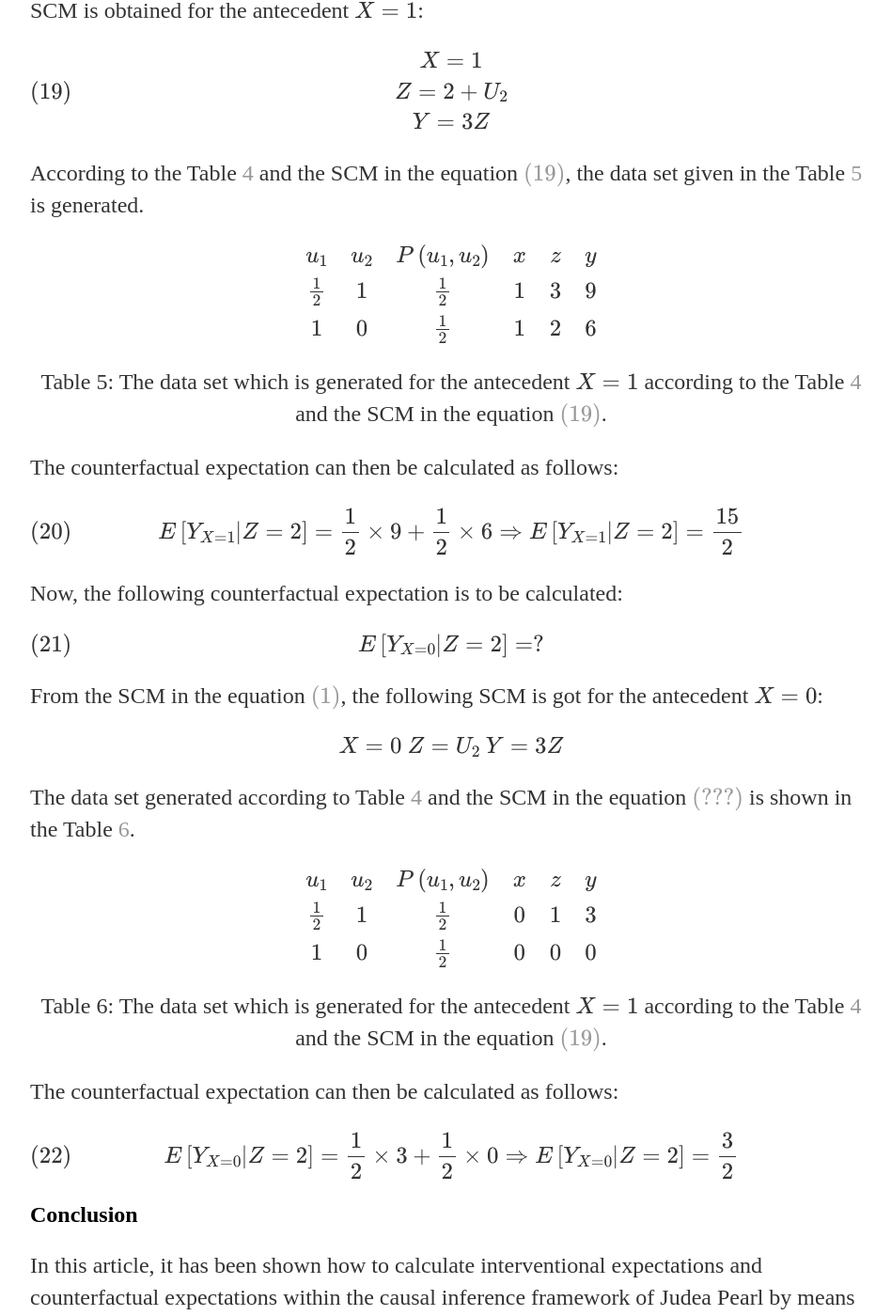
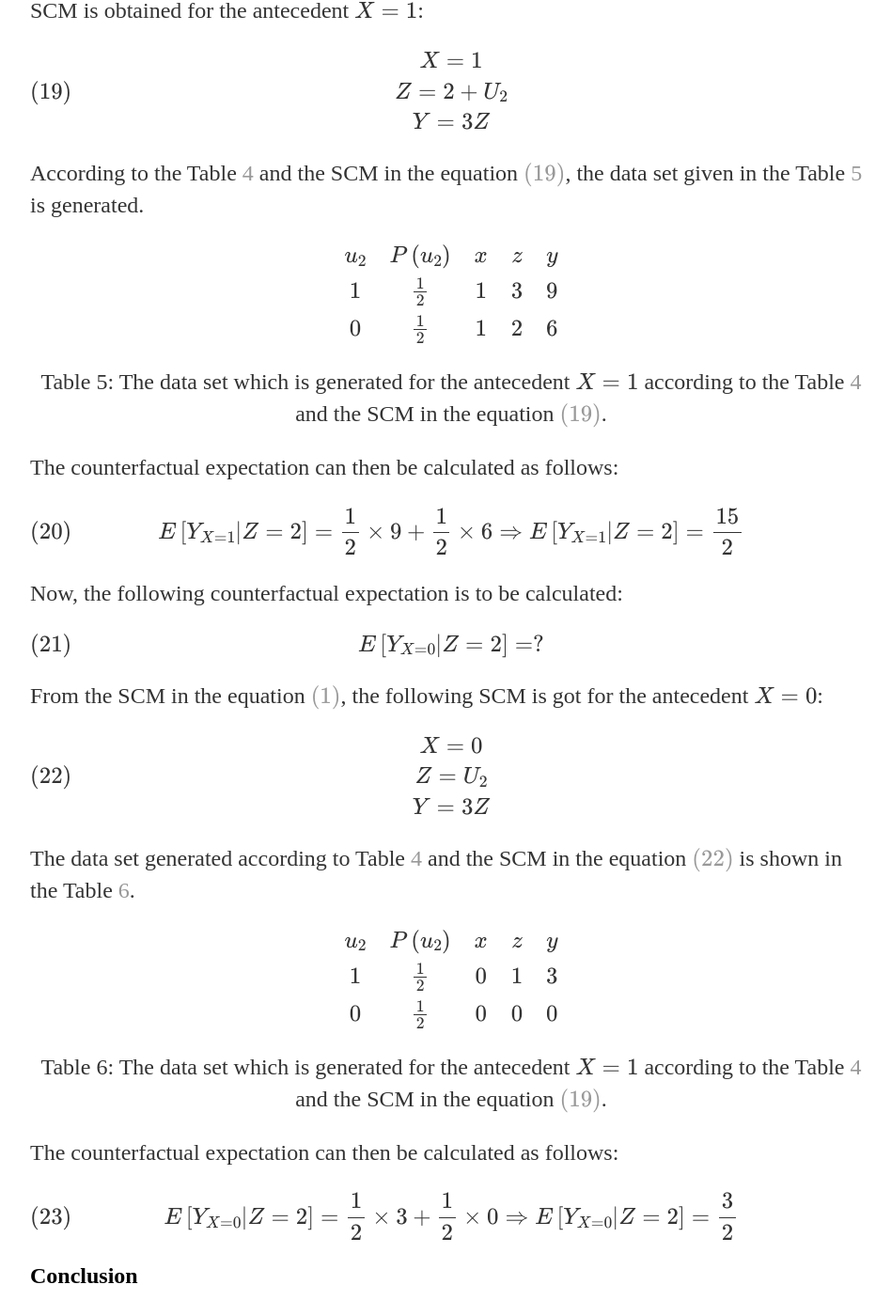
Before and after one commit to SaffetGokcenSen/saffetgokcensen.github.io, a Jekyll site: the page built from _posts/2024-04-05-interventional-expectations-versus-counterfactual-expectations.md, in a window 1280 px wide and 1400 px high, scrolled down 5482 px. Shown: the whole window at 94% size, without its empty margins (160-1108 px from the left). Built offline with Jekyll 4.4.1, drawn with Linux system fonts in a browser that asks for light colours.

Commit message:
corrected a typo

```diff
--- a/_posts/2024-04-05-interventional-expectations-versus-counterfactual-expectations.md
+++ b/_posts/2024-04-05-interventional-expectations-versus-counterfactual-expectations.md
@@ -198,10 +198,10 @@ the following SCM is obtained for the antecedent $X=1$:
 According to the Table <a href="#table4">4</a> and the SCM in the equation
 \eqref{SCM1Counter1}, the data set given in the Table <a href="#table5">5</a> is
 generated.
-\begin{array}{cccccc}
-u_{1} & u_{2} & P\left(u_{1},u_{2}\right) & x & z & y \newline
-\frac{1}{2} & 1 & \frac{1}{2} & 1 & 3 & 9 \newline
-1 & 0 & \frac{1}{2} & 1 & 2 & 6 \newline
+\begin{array}{ccccc}
+u_{2} & P\left(u_{2}\right) & x & z & y \newline
+1 & \frac{1}{2} & 1 & 3 & 9 \newline
+0 & \frac{1}{2} & 1 & 2 & 6 \newline
 \notag
 \end{array}
 <p id="table5" align="center"> Table 5: The data set which is generated for the
@@ -220,16 +220,16 @@ Now, the following counterfactual expectation is to be calculated:
 From the SCM in the equation \eqref{SCM1}, the following SCM is got for the
 antecedent $X=0$:
 \begin{gather}
-	X=0 \notag \\
-	Z=U_{2} \label{SCM1Counter2} \\
+	X=0 \notag \newline
+	Z=U_{2} \label{SCM1Counter2} \newline
 	Y=3Z \notag
 \end{gather}
 The data set generated according to Table <a href="#table4">4</a> and the SCM in
 the equation \eqref{SCM1Counter2} is shown in the Table <a href="#table6">6</a>.
-\begin{array}{cccccc}
-u_{1} & u_{2} & P\left(u_{1},u_{2}\right) & x & z & y \newline
-\frac{1}{2} & 1 & \frac{1}{2} & 0 & 1 & 3 \newline
-1 & 0 & \frac{1}{2} & 0 & 0 & 0 \newline
+\begin{array}{ccccc}
+u_{2} & P\left(u_{2}\right) & x & z & y \newline
+1 & \frac{1}{2} & 0 & 1 & 3 \newline
+0 & \frac{1}{2} & 0 & 0 & 0 \newline
 \notag
 \end{array}
 <p id="table6" align="center"> Table 6: The data set which is generated for the
```
